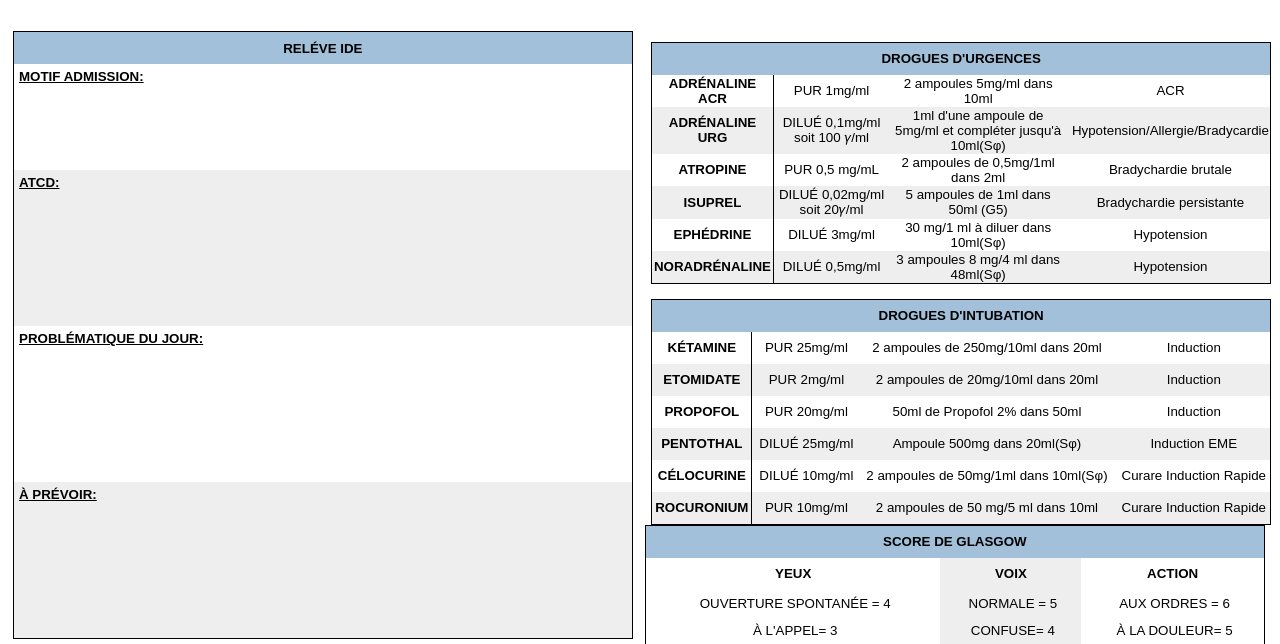
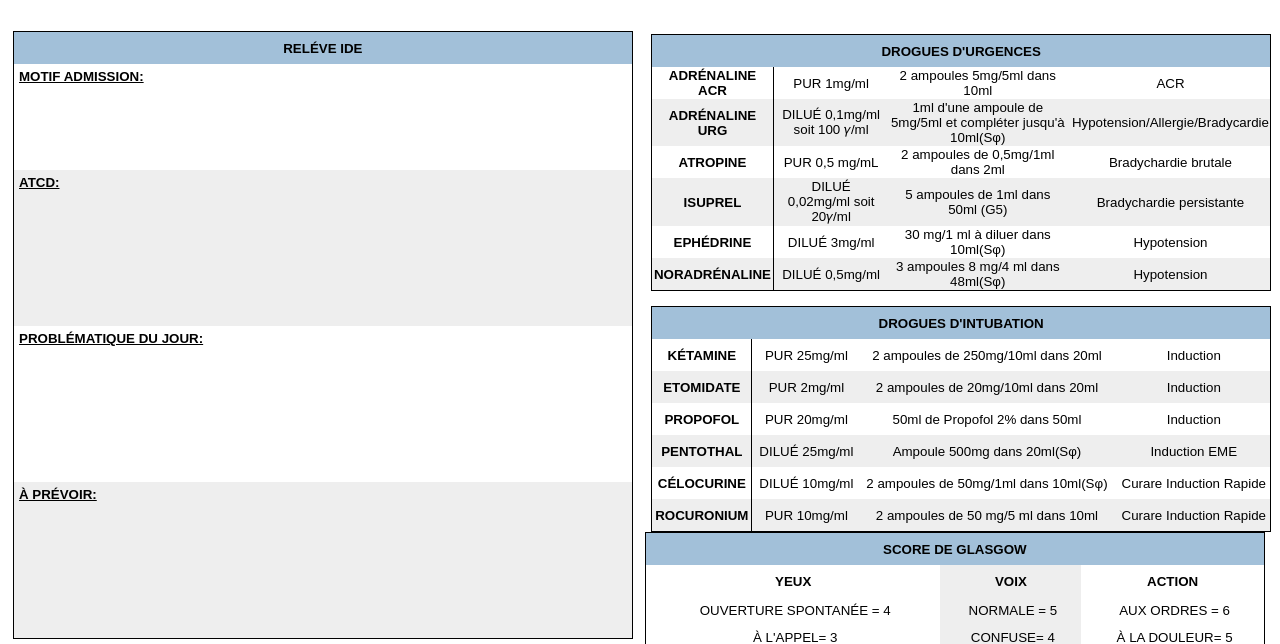
Before and after one commit to sebastienpro/ch-ales, a Flask app: page /verso in a window 1280 px wide. Shown: the top 644 px of the page. Run offline with Flask 2, Linux system fonts and the light colour scheme.

Commit message:
Update drogues.html

```diff
--- a/templates/verso/right/drogues.html
+++ b/templates/verso/right/drogues.html
@@ -8,13 +8,13 @@
     <tr>
         <th style="text-align: center" class="border-r">ADRÉNALINE ACR</th>
         <td style="text-align: center">PUR 1mg/ml</td>
-        <td style="text-align: center">2 ampoules 5mg/ml dans 10ml</td>
+        <td style="text-align: center">2 ampoules 5mg/5ml dans 10ml</td>
         <td style="text-align: center">ACR</td>
     </tr>
     <tr class="bg-g">
         <th style="text-align: center" class="border-r">ADRÉNALINE URG</th>
         <td style="text-align: center">DILUÉ 0,1mg/ml soit 100 𝛾/ml</td>
-        <td style="text-align: center">1ml d'une ampoule de 5mg/ml et compléter jusqu'à 10ml(Sφ)</td>
+        <td style="text-align: center">1ml d'une ampoule de 5mg/5ml et compléter jusqu'à 10ml(Sφ)</td>
         <td style="text-align: center">Hypotension/Allergie/Bradycardie</td>
     </tr>
     <tr>
```
